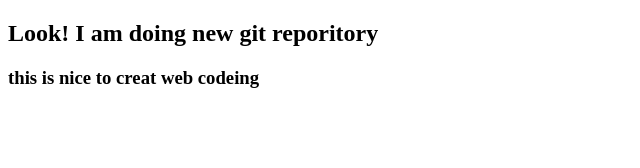
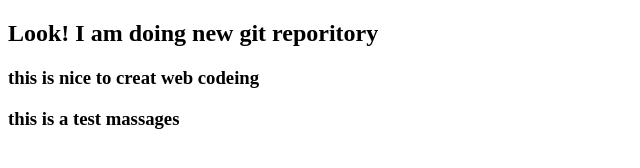
Before and after one commit to leeon9799/my-first-website2, a plain HTML site: page index.html in a window 1280 px wide. Shown: the whole page, without its empty margins (0-640 px from the left). Drawn offline with Linux system fonts and the light colour scheme.

Commit message:
test line again

```diff
--- a/index.html
+++ b/index.html
@@ -9,5 +9,6 @@
 <body>
         <h2>Look! I am doing new git reporitory</h2>
         <h3>this is nice to creat web codeing</h3>
+        <h3>this is a test massages</h3>
 </body>
 </html>
```
